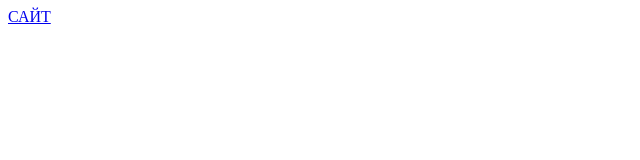
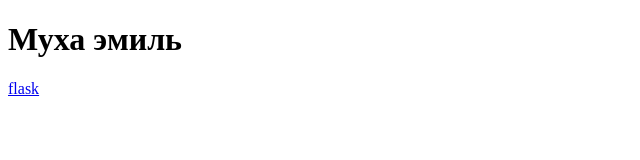
Before and after one commit to JslOop616/portfolio, a plain HTML site: page index.html in a window 1280 px wide. Shown: the whole page, without its empty margins (0-640 px from the left). Drawn offline with Linux system fonts and the light colour scheme.

Commit message:
Add files via upload

```diff
--- a/index.html
+++ b/index.html
@@ -1,11 +1,15 @@
 <!DOCTYPE html>
 <html lang="en">
+
 <head>
     <meta charset="UTF-8">
     <meta name="viewport" content="width=device-width, initial-scale=1.0">
-    <title>Mullin_Dinar</title>
+    <title>Document</title>
 </head>
+
 <body>
-    <a href="https://github.com/JslOop616/taskflow-flask-app">САЙТ</a>
+    <h1>Муха эмиль</h1>
+    <a href="https://github.com/JslOop616/taskflow-flask-app">flask</a>
 </body>
+
 </html>
```
